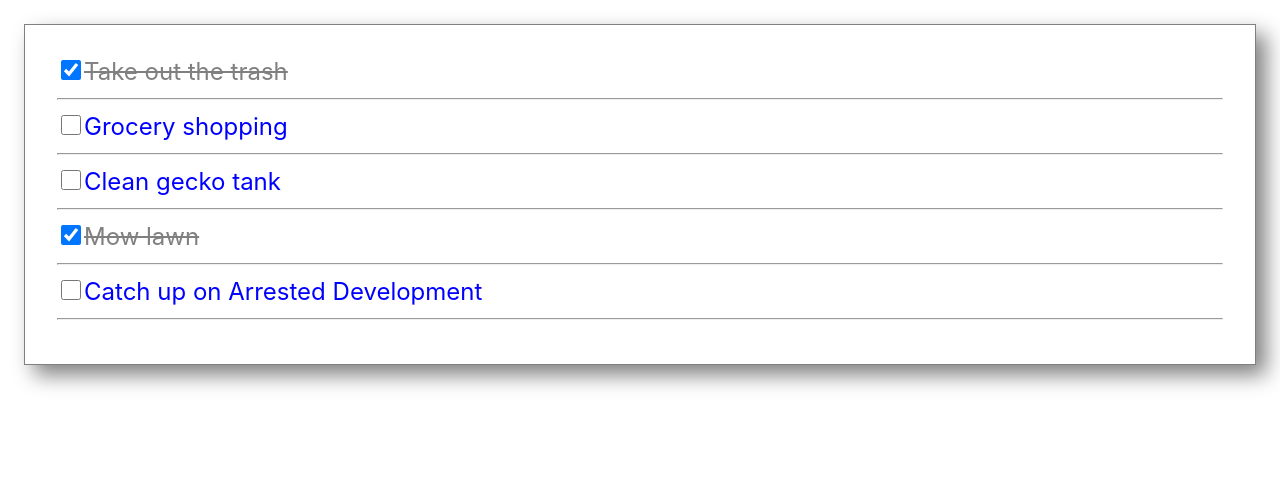
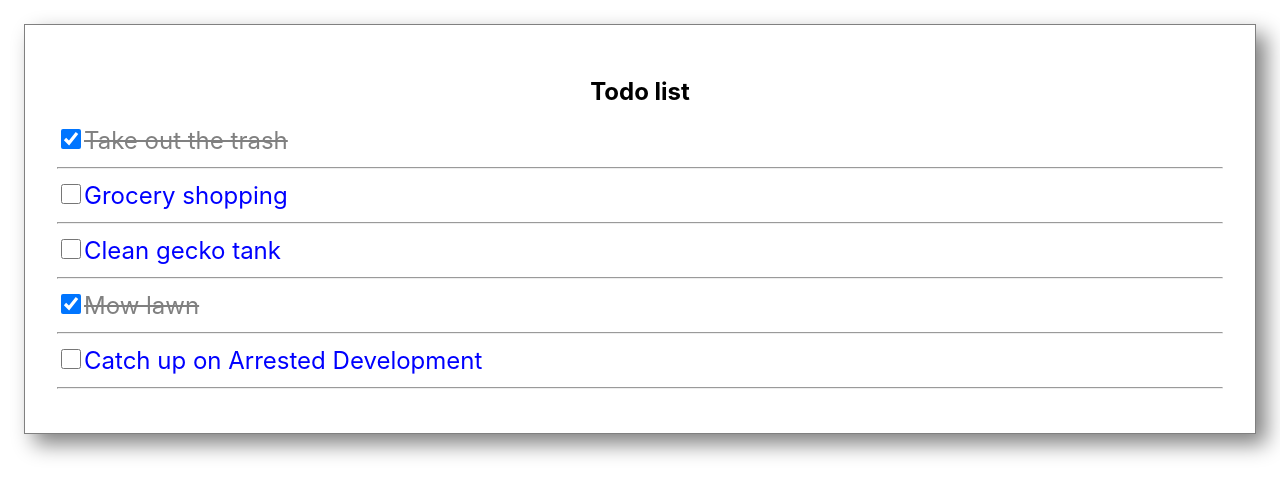
Before and after one commit to norbert-lukaszuk/reactapp, a React (Create React App) app: page / in a window 1280 px wide. Shown: the top 496 px of the page. Built offline with nearby package versions, Linux system fonts and the light colour scheme.

Commit message:
header add

```diff
--- a/src/App.js
+++ b/src/App.js
@@ -26,6 +26,7 @@ class App extends React.Component{
 
     return(
       <div className="mainComponent">
+        <h2 style={{textAlign: "center"} }>Todo list</h2>
         {todosArray}
       </div>
     )
```
